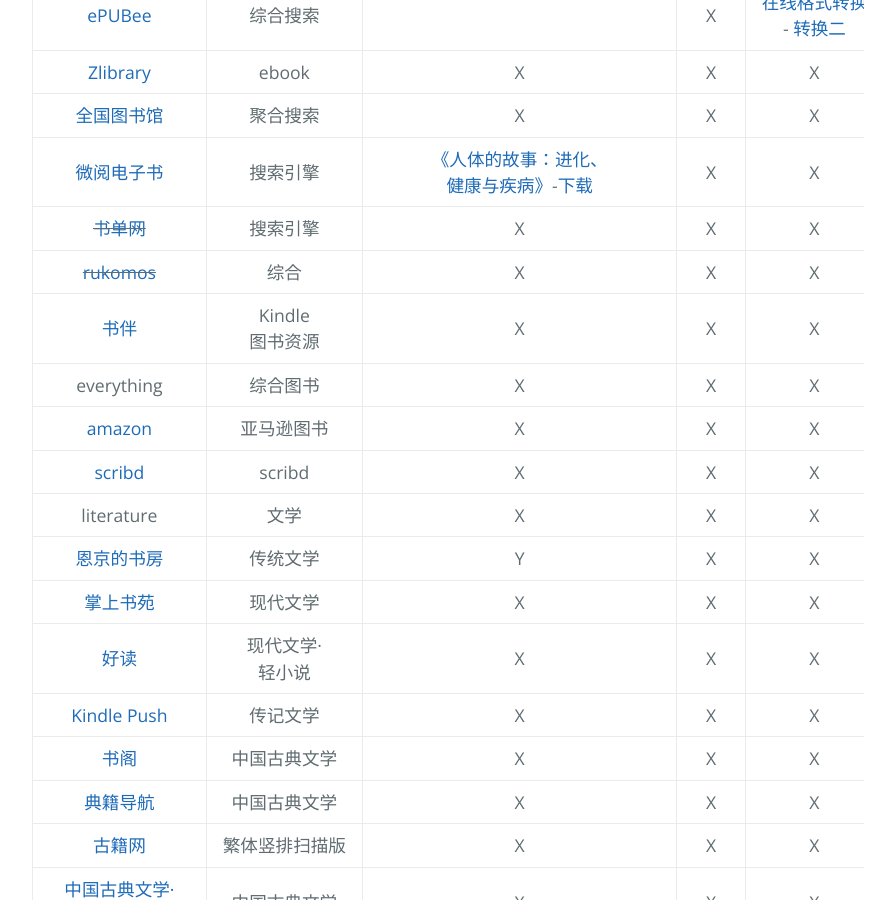
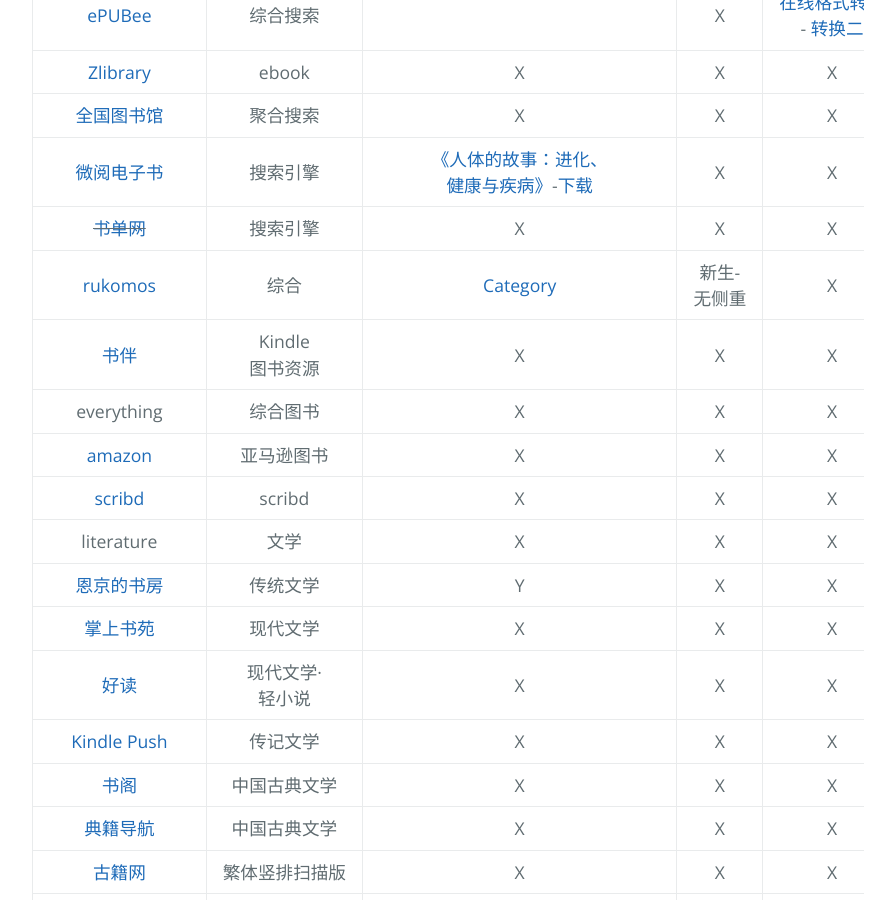
Before and after one commit to AmbroseRen/test, a Jekyll site: the page built from Library/BookSearch.md, in a window 1280 px wide and 900 px high, scrolled down 340 px. Shown: the whole window, without its empty margins (192-1087 px from the left). Built offline with Jekyll 4.4.1, drawn with Linux system fonts in a browser that asks for light colours; our own code applies the rules of GitHub Pages for plain Markdown files; the repository's description, which GitHub fills in, is left out.

Commit message:
Update BookSearch.md

```diff
--- a/Library/BookSearch.md
+++ b/Library/BookSearch.md
@@ -12,7 +12,7 @@
 | [全国图书馆](http://www.ucdrs.superlib.net/) | 聚合搜索 | X | X | X |
 | [微阅电子书](http://www.weibaiyue.com) | 搜索引擎 | [《人体的故事：进化、健康与疾病》](http://www.duokan.com/reader/www/app.html?id=14675bb3a5224e0f8b9a10b191c19cc9)-[下载](https://www.ebookcn.com/book/resource/257067) | X | X |
 | ~~[书单网](https://www.shudan.vip/115040.html)~~ | 搜索引擎 | X | X | X |
-| ~~[rukomos](http://cn-library.rukomos.ru/)~~ | 综合 | X | X | X |
+| [rukomos](http://cn-library.rukomos.ru/) | 综合 | [Category](http://cn-library.rukomos.ru/list_categories.html) | 新生-无侧重 | X |
 | [书伴](https://bookfere.com/ebook) | Kindle 图书资源 | X | X | X |
 | everything | 综合图书 | X | X | X |
 | [amazon](https://www.amazon.com/b?node=283155) | 亚马逊图书 | X | X | X |
```
